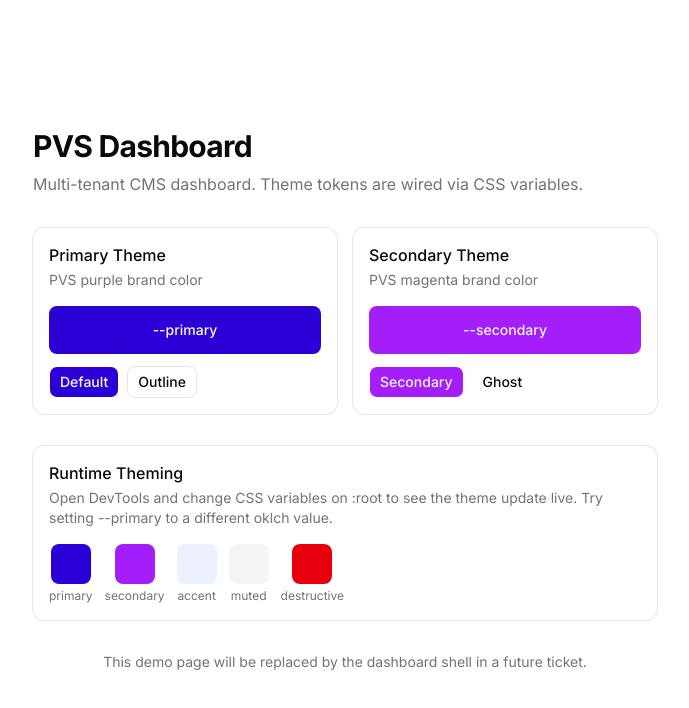
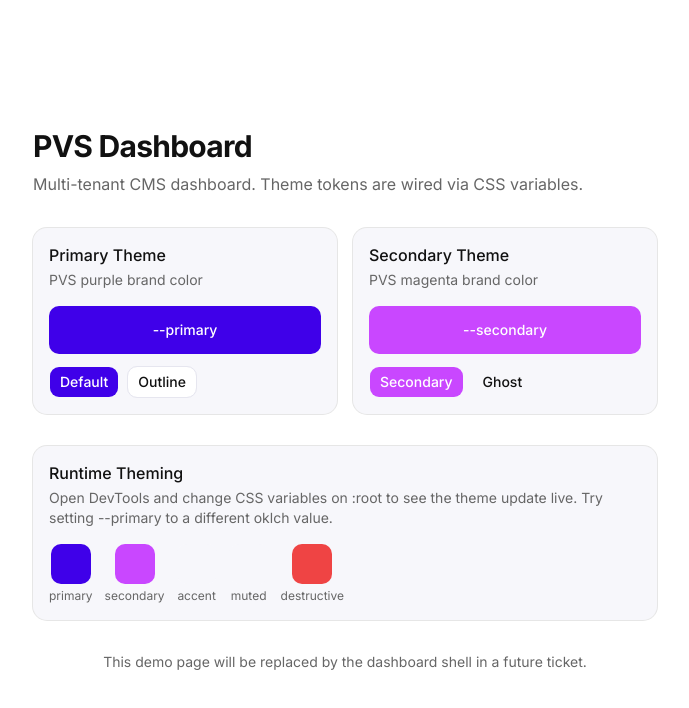
Before and after one commit to pixelverse-studios/pvs-dashboard, a Next.js app: page / in a window 1280 px wide. Shown: the top 708 px of the page, without its empty margins (295-984 px from the left). Built offline with nearby package versions, Linux system fonts and the light colour scheme.

Commit message:
DEV-686: use actual PVS website theme tokens
Replace approximate OKLCH values with the real hex values from the
PVS website theme. Includes proper light/dark mode tokens and adds
success/warning semantic colors.

Co-Authored-By: Claude Opus 4.6 (1M context) <noreply@anthropic.com>

```diff
--- a/src/app/globals.css
+++ b/src/app/globals.css
@@ -39,6 +39,8 @@
     --color-popover: var(--popover);
     --color-card-foreground: var(--card-foreground);
     --color-card: var(--card);
+    --color-success: var(--success);
+    --color-warning: var(--warning);
     --radius-sm: calc(var(--radius) * 0.6);
     --radius-md: calc(var(--radius) * 0.8);
     --radius-lg: var(--radius);
@@ -50,105 +52,115 @@
 
 :root {
     /* Background + text */
-    --background: oklch(1 0 0);
-    --foreground: oklch(0.145 0 0);
+    --background: #ffffff;
+    --foreground: #111111;
 
     /* Surface levels */
-    --card: oklch(1 0 0);
-    --card-foreground: oklch(0.145 0 0);
-    --popover: oklch(1 0 0);
-    --popover-foreground: oklch(0.145 0 0);
+    --card: #f7f7fb;
+    --card-foreground: #111111;
+    --popover: #ffffff;
+    --popover-foreground: #111111;
 
-    /* Primary brand color (PVS purple #3f00e9) */
-    --primary: oklch(0.366 0.297 271.3);
-    --primary-foreground: oklch(0.985 0 0);
+    /* Primary brand color (PVS purple) */
+    --primary: #3f00e9;
+    --primary-foreground: #ffffff;
 
-    /* Secondary brand color (PVS magenta #c947ff) */
-    --secondary: oklch(0.578 0.284 305.8);
-    --secondary-foreground: oklch(0.985 0 0);
+    /* Secondary brand color (PVS magenta) */
+    --secondary: #c947ff;
+    --secondary-foreground: #ffffff;
 
-    /* Accent (light tint of primary for highlights) */
-    --accent: oklch(0.96 0.02 271);
-    --accent-foreground: oklch(0.366 0.297 271.3);
+    /* Accent (surface tint for highlights) */
+    --accent: #f7f7fb;
+    --accent-foreground: #3f00e9;
 
     /* Muted (backgrounds, dividers, placeholder text) */
-    --muted: oklch(0.97 0 0);
-    --muted-foreground: oklch(0.556 0 0);
+    --muted: #f7f7fb;
+    --muted-foreground: #666666;
 
-    /* Destructive (errors, delete actions) */
-    --destructive: oklch(0.577 0.245 27.325);
+    /* Semantic colors */
+    --destructive: #ef4444;
+    --success: #10b981;
+    --warning: #f59e0b;
 
     /* Borders + inputs */
-    --border: oklch(0.922 0 0);
-    --input: oklch(0.922 0 0);
-    --ring: oklch(0.366 0.297 271.3);
+    --border: #e6e6ef;
+    --input: #e6e6ef;
+    --ring: #3f00e9;
 
     /* Chart colors */
-    --chart-1: oklch(0.366 0.297 271.3);
-    --chart-2: oklch(0.578 0.284 305.8);
-    --chart-3: oklch(0.439 0 0);
-    --chart-4: oklch(0.371 0 0);
-    --chart-5: oklch(0.269 0 0);
+    --chart-1: #3f00e9;
+    --chart-2: #c947ff;
+    --chart-3: #10b981;
+    --chart-4: #f59e0b;
+    --chart-5: #ef4444;
 
-    --radius: 0.5rem;
+    --radius: 0.625rem;
 
     /* Sidebar */
-    --sidebar: oklch(0.985 0 0);
-    --sidebar-foreground: oklch(0.145 0 0);
-    --sidebar-primary: oklch(0.366 0.297 271.3);
-    --sidebar-primary-foreground: oklch(0.985 0 0);
-    --sidebar-accent: oklch(0.96 0.02 271);
-    --sidebar-accent-foreground: oklch(0.366 0.297 271.3);
-    --sidebar-border: oklch(0.922 0 0);
-    --sidebar-ring: oklch(0.366 0.297 271.3);
+    --sidebar: #f7f7fb;
+    --sidebar-foreground: #111111;
+    --sidebar-primary: #3f00e9;
+    --sidebar-primary-foreground: #ffffff;
+    --sidebar-accent: #f7f7fb;
+    --sidebar-accent-foreground: #3f00e9;
+    --sidebar-border: #e6e6ef;
+    --sidebar-ring: #3f00e9;
 
     /* Fonts — runtime branding can override these */
     --font-heading: var(--font-sans);
 }
 
 .dark {
-    --background: oklch(0.145 0 0);
-    --foreground: oklch(0.985 0 0);
+    /* Background + text */
+    --background: #111111;
+    --foreground: #f0f0f0;
 
-    --card: oklch(0.205 0 0);
-    --card-foreground: oklch(0.985 0 0);
-    --popover: oklch(0.205 0 0);
-    --popover-foreground: oklch(0.985 0 0);
+    /* Surface levels */
+    --card: #1a1a1a;
+    --card-foreground: #f0f0f0;
+    --popover: #1a1a1a;
+    --popover-foreground: #f0f0f0;
 
-    /* Primary — lighter in dark mode for contrast */
-    --primary: oklch(0.488 0.243 271.3);
-    --primary-foreground: oklch(0.985 0 0);
+    /* Primary — lighter for dark mode contrast */
+    --primary: #9575f5;
+    --primary-foreground: #ffffff;
 
-    /* Secondary — lighter in dark mode */
-    --secondary: oklch(0.65 0.25 305.8);
-    --secondary-foreground: oklch(0.985 0 0);
+    /* Secondary — lighter for dark mode */
+    --secondary: #cc6aff;
+    --secondary-foreground: #ffffff;
 
-    --accent: oklch(0.269 0.04 271);
-    --accent-foreground: oklch(0.488 0.243 271.3);
+    /* Accent */
+    --accent: #1a1a1a;
+    --accent-foreground: #9575f5;
 
-    --muted: oklch(0.269 0 0);
-    --muted-foreground: oklch(0.708 0 0);
+    /* Muted */
+    --muted: #1a1a1a;
+    --muted-foreground: #888888;
 
-    --destructive: oklch(0.704 0.191 22.216);
+    /* Destructive */
+    --destructive: #ef4444;
 
-    --border: oklch(1 0 0 / 10%);
-    --input: oklch(1 0 0 / 15%);
-    --ring: oklch(0.488 0.243 271.3);
+    /* Borders + inputs */
+    --border: #2a2a2a;
+    --input: #2a2a2a;
+    --ring: #9575f5;
 
-    --chart-1: oklch(0.488 0.243 271.3);
-    --chart-2: oklch(0.65 0.25 305.8);
-    --chart-3: oklch(0.439 0 0);
-    --chart-4: oklch(0.371 0 0);
-    --chart-5: oklch(0.269 0 0);
+    /* Chart colors */
+    --chart-1: #9575f5;
+    --chart-2: #cc6aff;
+    --chart-3: #10b981;
+    --chart-4: #f59e0b;
+    --chart-5: #ef4444;
 
-    --sidebar: oklch(0.205 0 0);
-    --sidebar-foreground: oklch(0.985 0 0);
-    --sidebar-primary: oklch(0.488 0.243 271.3);
-    --sidebar-primary-foreground: oklch(0.985 0 0);
-    --sidebar-accent: oklch(0.269 0.04 271);
-    --sidebar-accent-foreground: oklch(0.488 0.243 271.3);
-    --sidebar-border: oklch(1 0 0 / 10%);
-    --sidebar-ring: oklch(0.488 0.243 271.3);
+    /* Sidebar */
+    --sidebar: #1a1a1a;
+    --sidebar-foreground: #f0f0f0;
+    --sidebar-primary: #9575f5;
+    --sidebar-primary-foreground: #ffffff;
+    --sidebar-accent: #1a1a1a;
+    --sidebar-accent-foreground: #9575f5;
+    --sidebar-border: #2a2a2a;
+    --sidebar-ring: #9575f5;
 }
 
 @layer base {
```
